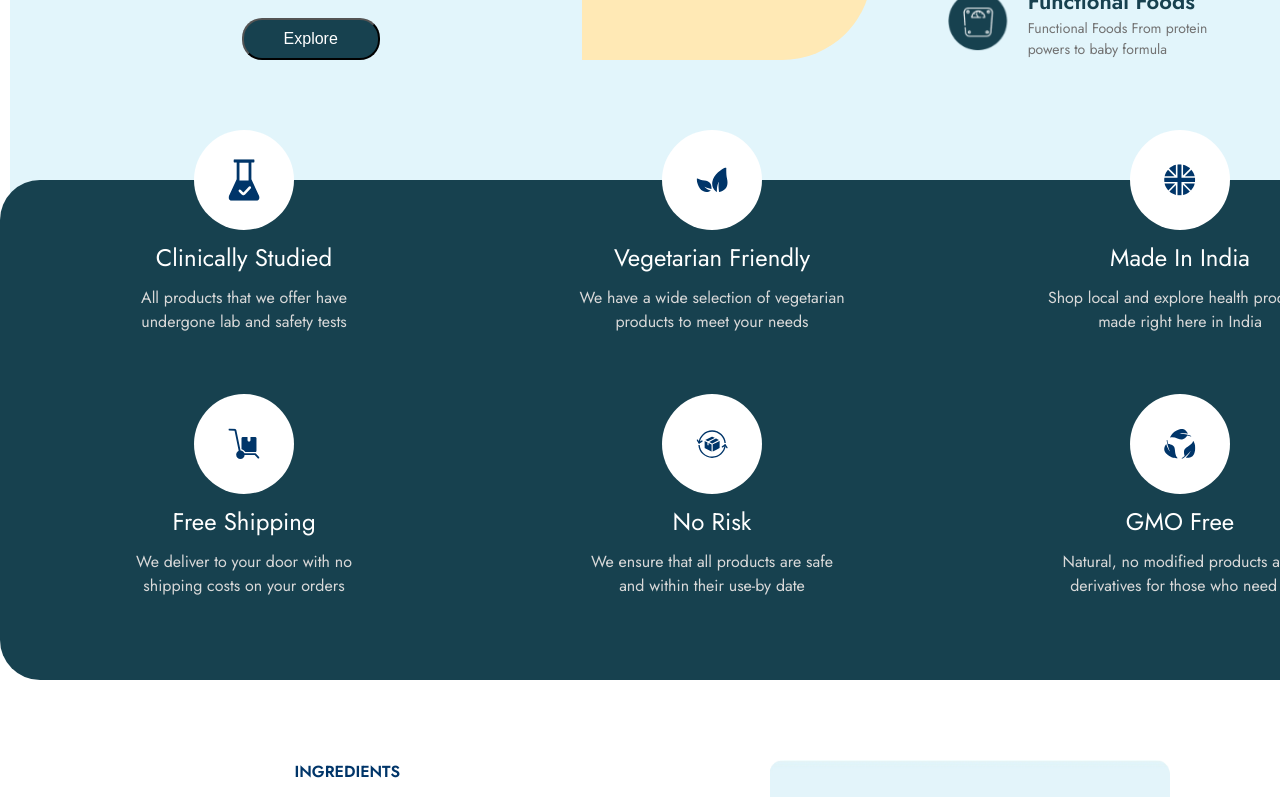
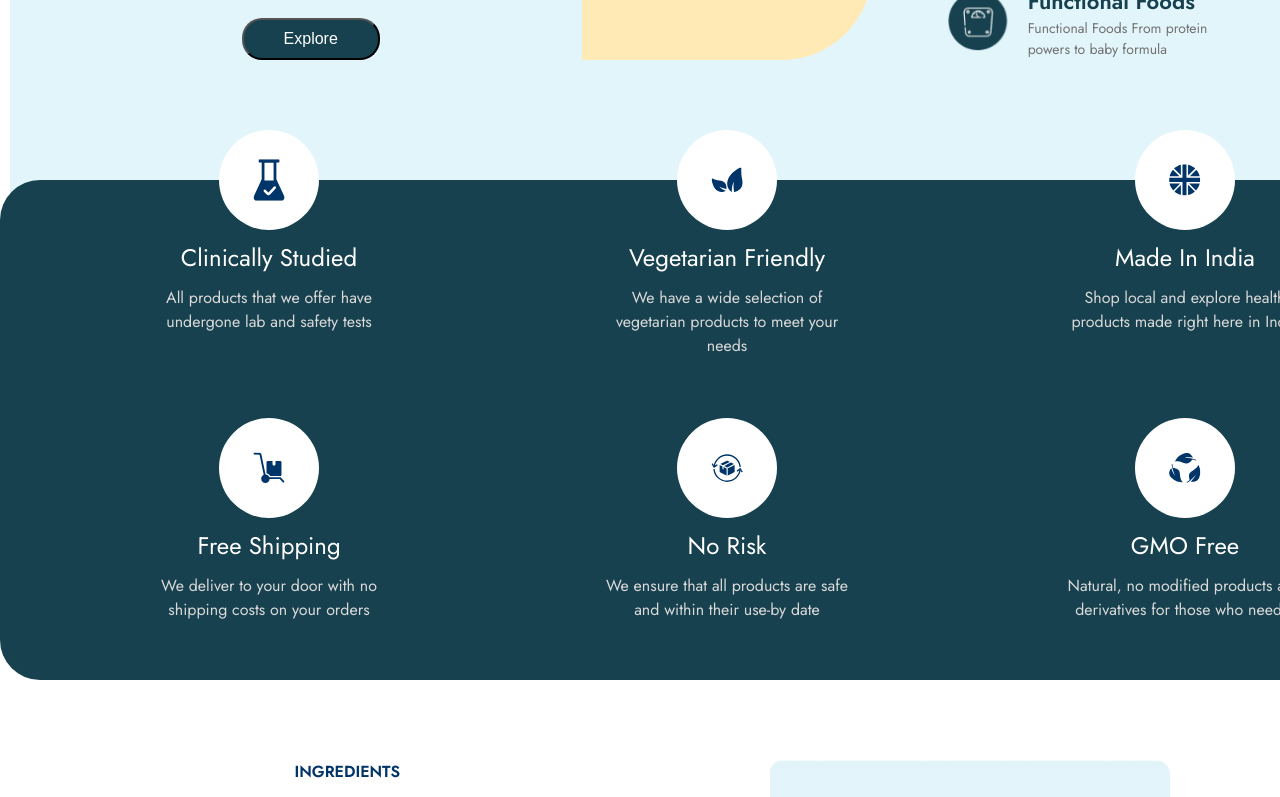
Before and after one commit to Surjendu-kar/Eden-Pharmacy, a Next.js app: page / in a window 1280 px wide. Shown: the part 480-1277 px from the top of the page. Built offline with nearby package versions, Linux system fonts and the light colour scheme.

Commit message:
fix BottomContainer

```diff
--- a/components/HeroSection/BottomContainer.tsx
+++ b/components/HeroSection/BottomContainer.tsx
@@ -28,8 +28,8 @@ const Container = styled(Box)(({ theme }) => ({
   [theme.breakpoints.down("sm")]: {
     padding: theme.spacing(2),
     borderRadius: theme.spacing(3),
-    minWidth: theme.spacing(38),
-    maxWidth: theme.spacing(38),
+    minWidth: theme.spacing(34),
+    maxWidth: theme.spacing(34),
     minHeight: theme.spacing(26),
   },
 }));
@@ -42,7 +42,7 @@ const FeatureBox = styled(Box)(({ theme }) => ({
   gap: theme.spacing(1),
   color: "white",
   position: "relative",
-  bottom: theme.spacing(7),
+  bottom: theme.spacing(10),
 
   [theme.breakpoints.down("sm")]: {
     bottom: theme.spacing(5),
@@ -86,7 +86,7 @@ const Description = styled(Typography)(({ theme }) => ({
   fontSize: theme.spacing(1.6),
 
   [theme.breakpoints.down("sm")]: {
-    fontSize: theme.spacing(1.1),
+    fontSize: theme.spacing(1),
   },
 }));
 
@@ -96,10 +96,10 @@ function BottomContainer() {
       <Container>
         <Grid
           container
-          spacing={4}
+          spacing={1}
           sx={{
             ".MuiGrid-item": {
-              padding: { xs: "40px 0px 0px 40px", sm: "10px 100px 50px" },
+              padding: { xs: "20px 5px 0px 5px", sm: "10px 100px 50px" },
             },
           }}
         >
```
